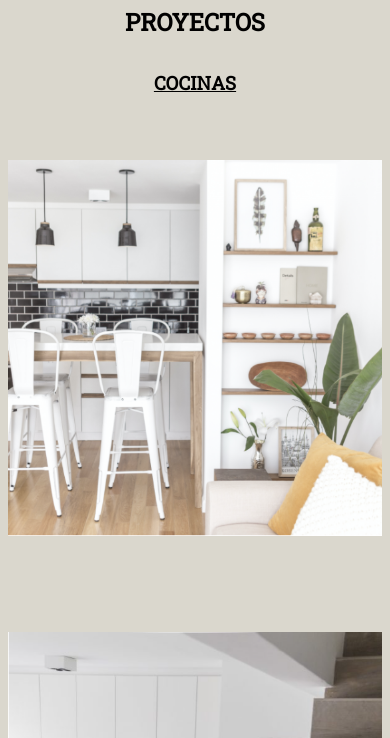
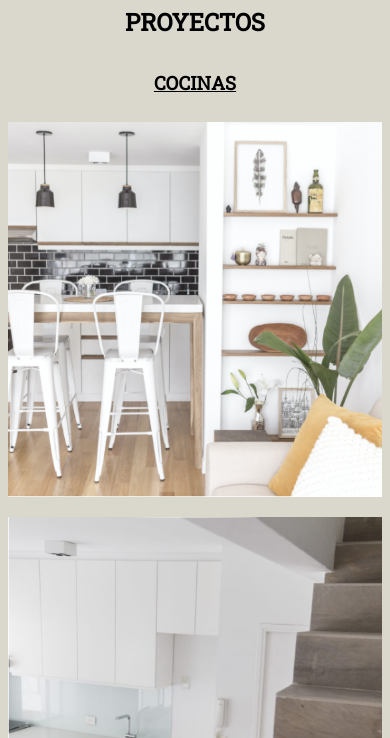
Before and after one commit to franciscofaguirre/ProyectoFika, a plain HTML site: page pages/proyectos.html in a window 390 px wide. Shown: the part 106-844 px from the top of the page. Drawn offline with Linux system fonts and the light colour scheme.

Commit message:
Actualizacion css 1

```diff
--- a/CSS/estilos.css
+++ b/CSS/estilos.css
@@ -81,7 +81,7 @@ table{
 .conteiner {
     display: grid;
     width: 100%;
-    height: 500vh;
+    height: 400vh;
     justify-items: center;
     align-items: center;
 
@@ -150,7 +150,7 @@ table{
     .conteiner {
         display: grid;
         width: 100%;
-        height: 500vh;
+        height: 400vh;
         justify-items: center;
         align-items: center;
 
@@ -220,7 +220,7 @@ table{
     .conteiner {
         display: grid;
         width: 100%;
-        height: 500vh;
+        height: 400vh;
         justify-items: center;
         align-items: center;
 
```
